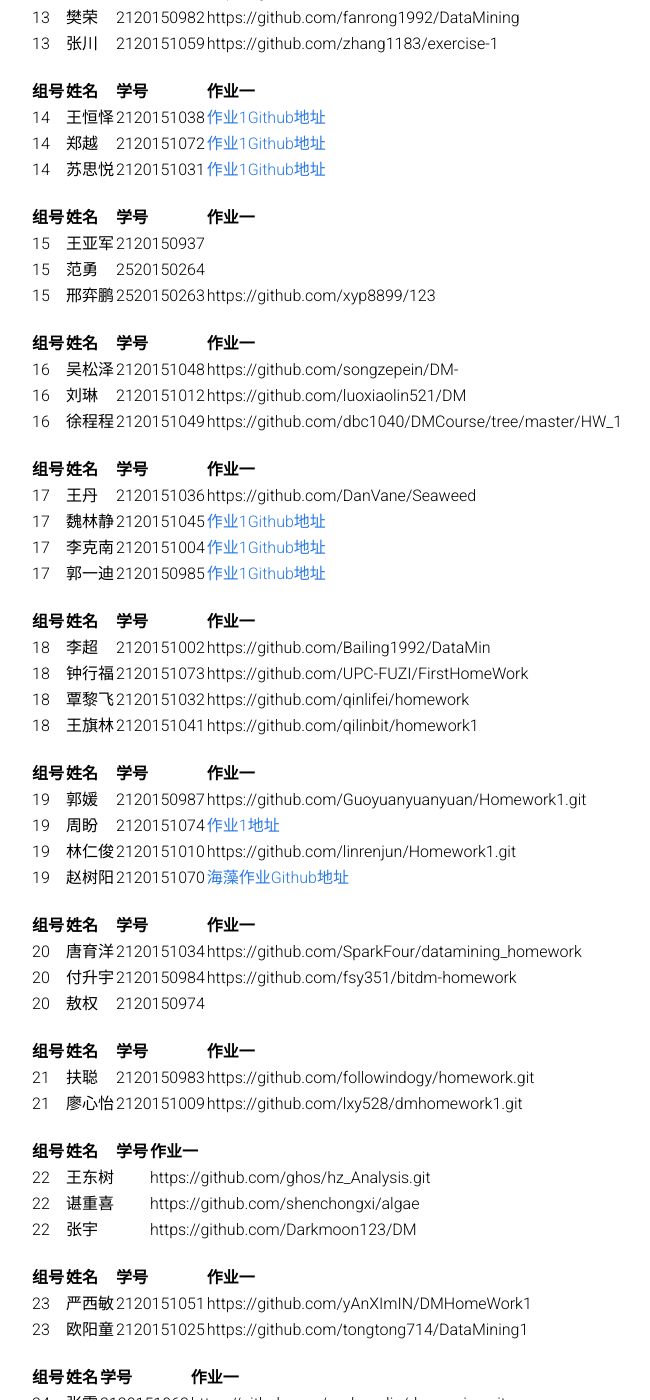
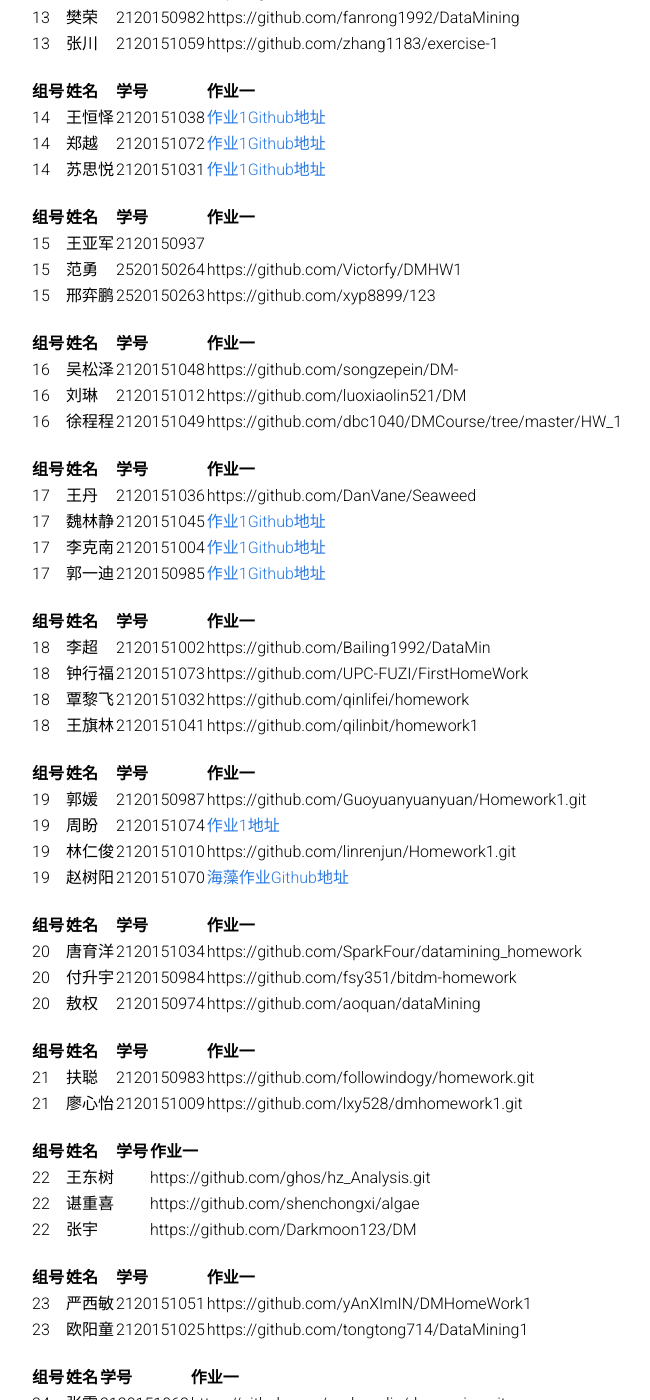
Before and after one commit to BITDM/bitdm.github.io, a Jekyll site: the page built from 2016/assignments/submits.md, in a window 1280 px wide and 1400 px high, scrolled down 1755 px. Shown: the whole window, without its empty margins (210-860 px from the left). Built offline with Jekyll 4.4.1, drawn with Linux system fonts in a browser that asks for light colours; some of the changed lines change nothing that is shown.

Commit message:
加入作业一的链接

```diff
--- a/2016/assignments/submits.md
+++ b/2016/assignments/submits.md
@@ -95,7 +95,7 @@
 |组号|姓名|学号|作业一|
 |:-------------|:-------------|:-----|:-----|
 |15|王亚军|2120150937|
-|15|范勇|2520150264|
+|15|范勇|2520150264|https://github.com/Victorfy/DMHW1|
 |15|邢弈鹏|2520150263|https://github.com/xyp8899/123|
 
 |组号|姓名|学号|作业一|
@@ -129,7 +129,7 @@
 |:-------------|:-------------|:-----|:-----|
 |20|唐育洋|2120151034|https://github.com/SparkFour/datamining_homework
 |20|付升宇|2120150984|https://github.com/fsy351/bitdm-homework
-|20|敖权|2120150974|
+|20|敖权|2120150974|https://github.com/aoquan/dataMining
 
 |组号|姓名|学号|作业一|
 |:-------------|:-------------|:-----|:-----|
```
